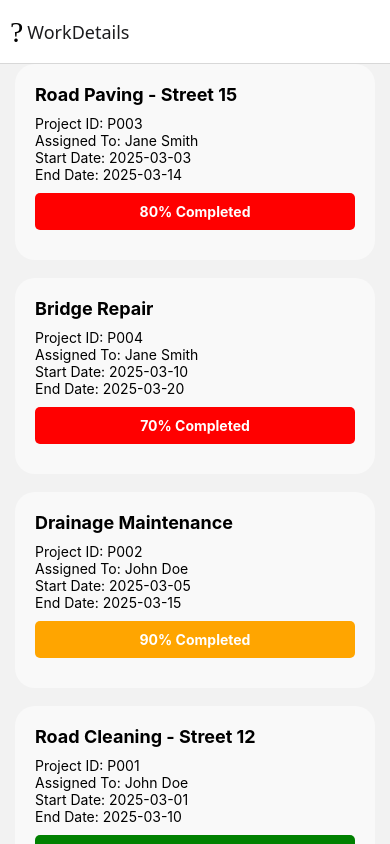
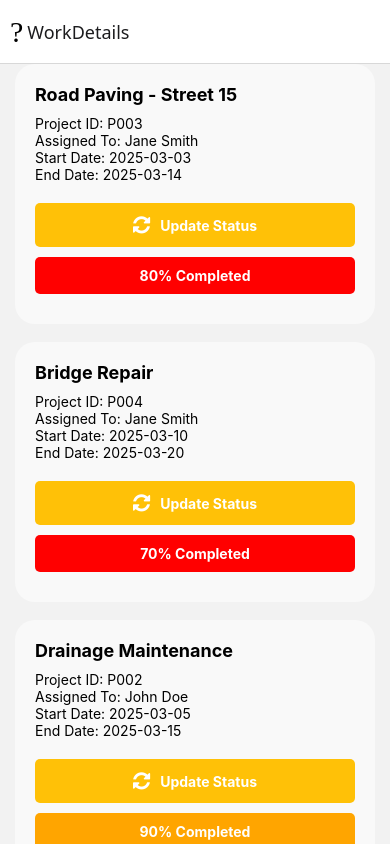
Before and after one commit to amitjbhardwaj/VampUp, a React Native app: screen /WorkerActiveWorkScreen in a window 390 px wide. Built offline with nearby package versions, Linux system fonts and the light colour scheme.

Commit message:
added update status button

```diff
--- a/src/screen/worker/WorkerActiveWorkScreen.tsx
+++ b/src/screen/worker/WorkerActiveWorkScreen.tsx
@@ -76,11 +76,23 @@ const WorkerActiveWorkScreen = () => {
         setModalVisible(true);
       }}
     >
+
+
       <Text style={styles.title}>{item.project_description}</Text>
       <Text>Project ID: {item.project_Id}</Text>
       <Text>Assigned To: {item.assigned_to}</Text>
       <Text>Start Date: {item.project_start_date}</Text>
       <Text>End Date: {item.project_end_date}</Text>
+            {/* Update Status Button - Visible only for Red and Amber projects */}
+            {getStatusCategory(item.completion_percentage) !== 'green' && (
+        <TouchableOpacity
+          style={styles.updateStatusButton}
+          onPress={() => console.log("Update Status clicked")}
+        >
+          <Icon name="refresh" size={20} color="#fff" />
+          <Text style={styles.buttonText}>Update Status</Text>
+        </TouchableOpacity>
+      )}
       <View style={[styles.status, { backgroundColor: getStatusColor(item.completion_percentage) }]}>
         <Text style={styles.statusText}>{item.completion_percentage}% Completed</Text>
       </View>
@@ -135,6 +147,8 @@ const WorkerActiveWorkScreen = () => {
                       <Text style={styles.buttonText}>View Payment</Text>
                     </TouchableOpacity>
                   )}
+
+
 
                   {/* Show "Call Contractor" button for projects less than 100% completed */}
                   {selectedProject.completion_percentage < 100 && (
@@ -250,6 +264,15 @@ const styles = StyleSheet.create({
     justifyContent: 'center',
     marginTop: 20,
   },
+  updateStatusButton: {
+    backgroundColor: '#ffc107', // Amber color for visibility
+    padding: 12,
+    borderRadius: 5,
+    alignItems: 'center',
+    flexDirection: 'row',
+    justifyContent: 'center',
+    marginTop: 20,
+  },
 });
 
 export default App;
```
